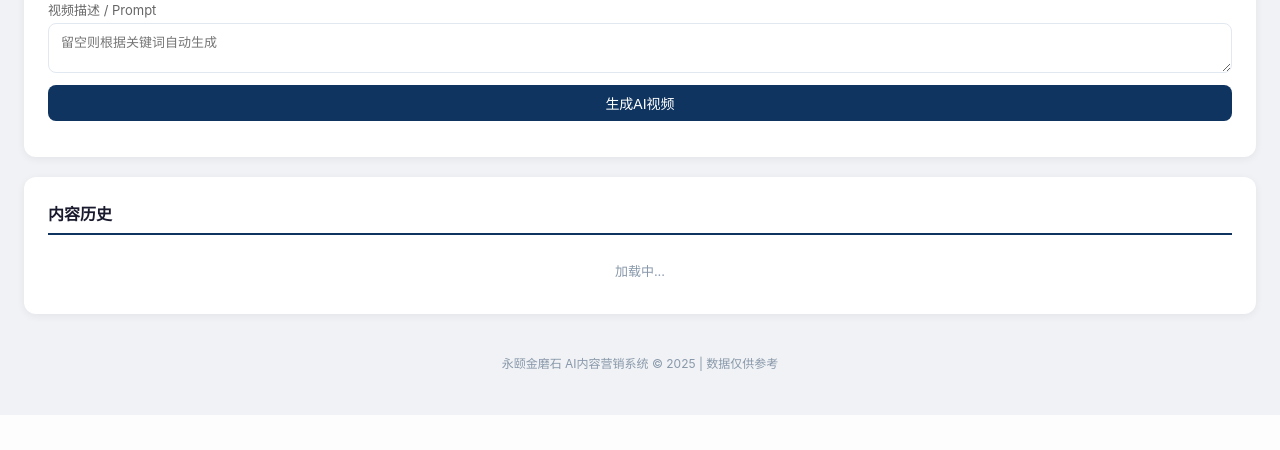
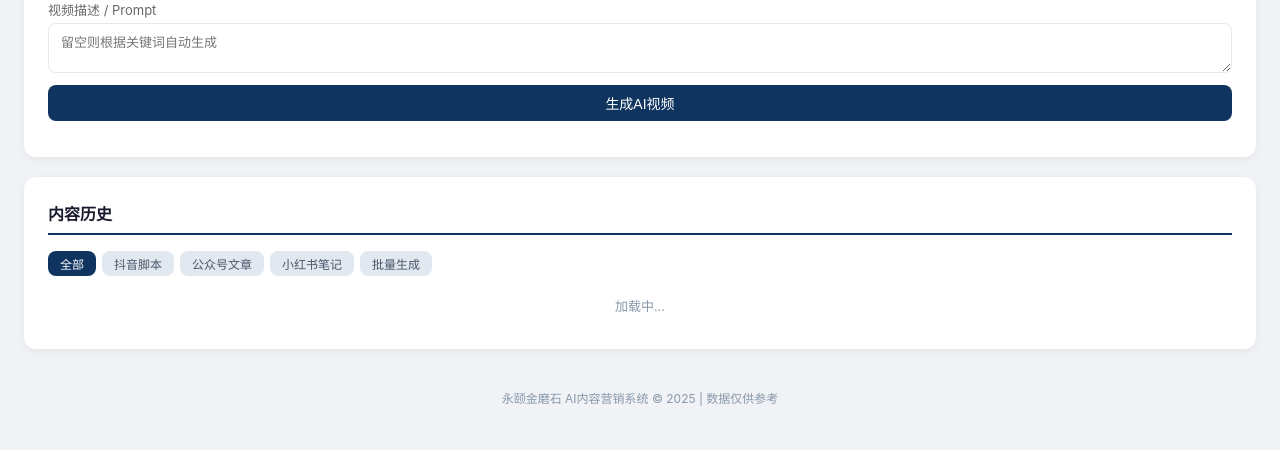
Before and after one commit to wst3050469/yongyimoshi, a Flask app: page / in a window 1280 px wide. Shown: the part 1013-1463 px from the top of the page. Before the commit the page ends 1428 px from the top, so only its background shows below. Run offline with Flask 3, Linux system fonts and the light colour scheme.

Commit message:
Add content type filters + batch generate button

```diff
--- a/templates/marketing_dashboard.html
+++ b/templates/marketing_dashboard.html
@@ -291,9 +291,14 @@ body{font-family:-apple-system,"Microsoft YaHei","PingFang SC",sans-serif;backgr
 
 
 <div class="card" style="margin-bottom:20px">
-
 <h2>内容历史</h2>
-
+<div style="display:flex;gap:6px;margin-bottom:10px;flex-wrap:wrap">
+<button class="btn btn-sm" onclick="loadContentHistory('')" style="background:#0f3460">全部</button>
+<button class="btn btn-sm btn-secondary" onclick="loadContentHistory('video_script')">抖音脚本</button>
+<button class="btn btn-sm btn-secondary" onclick="loadContentHistory('article')">公众号文章</button>
+<button class="btn btn-sm btn-secondary" onclick="loadContentHistory('xhs_note')">小红书笔记</button>
+<button class="btn btn-sm btn-secondary" onclick="batchGenerate()">批量生成</button>
+</div>
 <div id="contentHistory"><div style="color:#8898aa;font-size:13px;text-align:center;padding:10px">加载中...</div></div>
 
 </div>
@@ -648,9 +653,9 @@ function copyText(t){
 
 // ===== 内容历史管理 =====
 
-async function loadContentHistory(){
+async function loadContentHistory(filterType){
 
- var r=await api('/marketing/api/contents');
+ var url='/marketing/api/contents';if(filterType)url+='?type='+filterType;var r=await api(url);
 
  var box=document.getElementById('contentHistory');
 
@@ -962,6 +967,33 @@ function showContentDetail(cid){
   document.body.appendChild(d);
  });
 }
+
+
+// ===== 批量生成 =====
+async function batchGenerate(){
+ var btn=event.target;
+ btn.textContent='生成中...';
+ btn.disabled=true;
+ var r=await api('/marketing/api/keywords');
+ var groups=r.keywords||{};
+ var allKws=[];
+ for(var g in groups){
+  if(groups.hasOwnProperty(g)){
+   groups[g].forEach(function(kw){allKws.push({kw:kw,group:g})});
+  }
+ }
+ var count=0;
+ for(var i=0;i<allKws.length;i++){
+  try{
+   await api('/marketing/api/generate',{keyword:allKws[i].kw,group:allKws[i].group});
+   count++;
+  }catch(e){}
+ }
+ btn.textContent='批量生成';
+ btn.disabled=false;
+ toast('已生成 '+count+' 条内容');
+ loadContentHistory('');
+}
 </script>
 
 </body>
```
